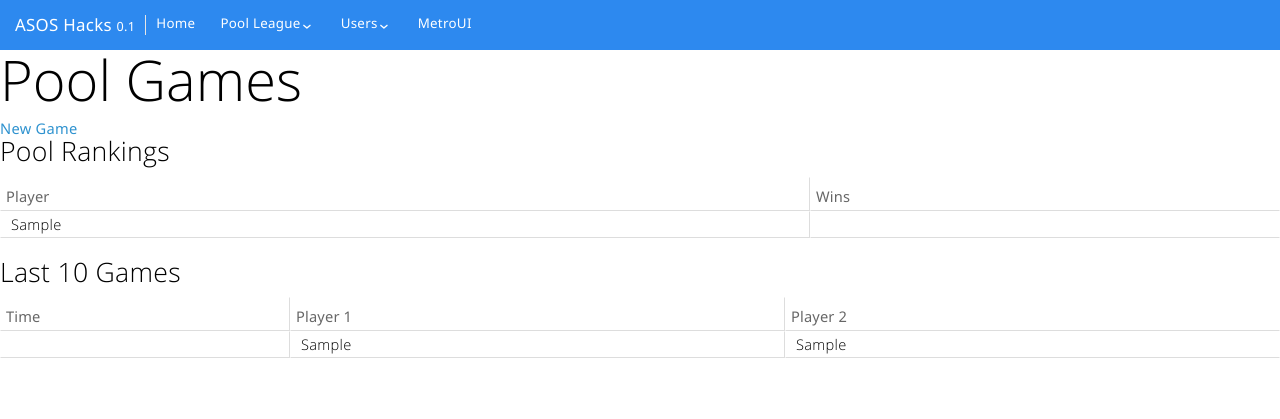
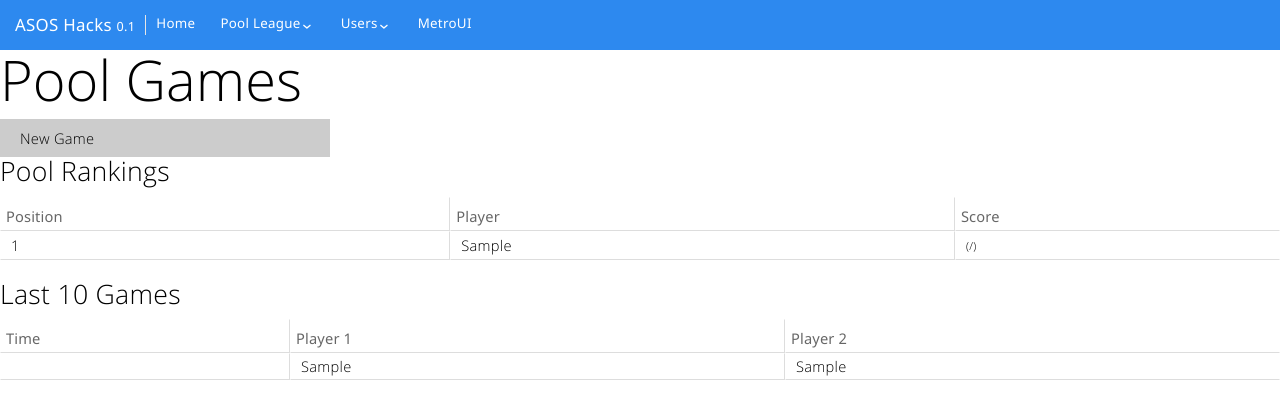
Before and after one commit to si/custard-league, a CakePHP app: the page made by app/View/PoolGames/index.ctp in a window 1280 px wide. Shown: the top 419 px of the page. Run offline with PHP 8.4 and a stand-in for CakePHP, Linux system fonts and the light colour scheme; the template is opened without the code that fills it: most values are stand-ins (such as "Sample title", 1, 10 or a date in 2020); some libraries are stand-ins or nearby versions.

Commit message:
Reorganised Pool League dashboard with percentage, position and games played

```diff
--- a/app/View/PoolGames/index.ctp
+++ b/app/View/PoolGames/index.ctp
@@ -5,7 +5,8 @@
 <?php
 //var_dump($poolGames);
 ?>
-<div class="medium primary btn"><?php echo $this->Html->link('New Game',array('action'=>'add')); ?></div>
+
+<?php echo $this->Html->link('New Game',array('action'=>'add'),array('class'=>'command-button default')); ?>
 
 <?php
 if (isset($rankings)) :
@@ -14,16 +15,22 @@
 <table>
 <thead>
 <tr>
+<th>Position</th>
 <th>Player</th>
-<th>Wins</th>
+<th>Score</th>
 </tr>
 </thead>
 <tbody>
 <?php
-foreach($rankings as $game) :
+foreach($rankings as $index=>$game) :
 ?>
 <tr>
-	<td><?php echo $game['Winner']['first_name']; ?></td><td><?php echo $game[0]['wins']; ?></td>
+	<td><?php echo $index+1; ?></td>
+	<td><?php echo $game['Winner']['first_name']; ?></td>
+	<td>
+	  <strong><?php echo $this->Number->toPercentage($game[0]['win_ratio']*100,1); ?></strong>
+	  <small>(<?php echo $game[0]['wins'] . '/' . $game[0]['total_played']; ?>)</small>
+	</td>
 </tr>
 <?php
 endforeach;
```
